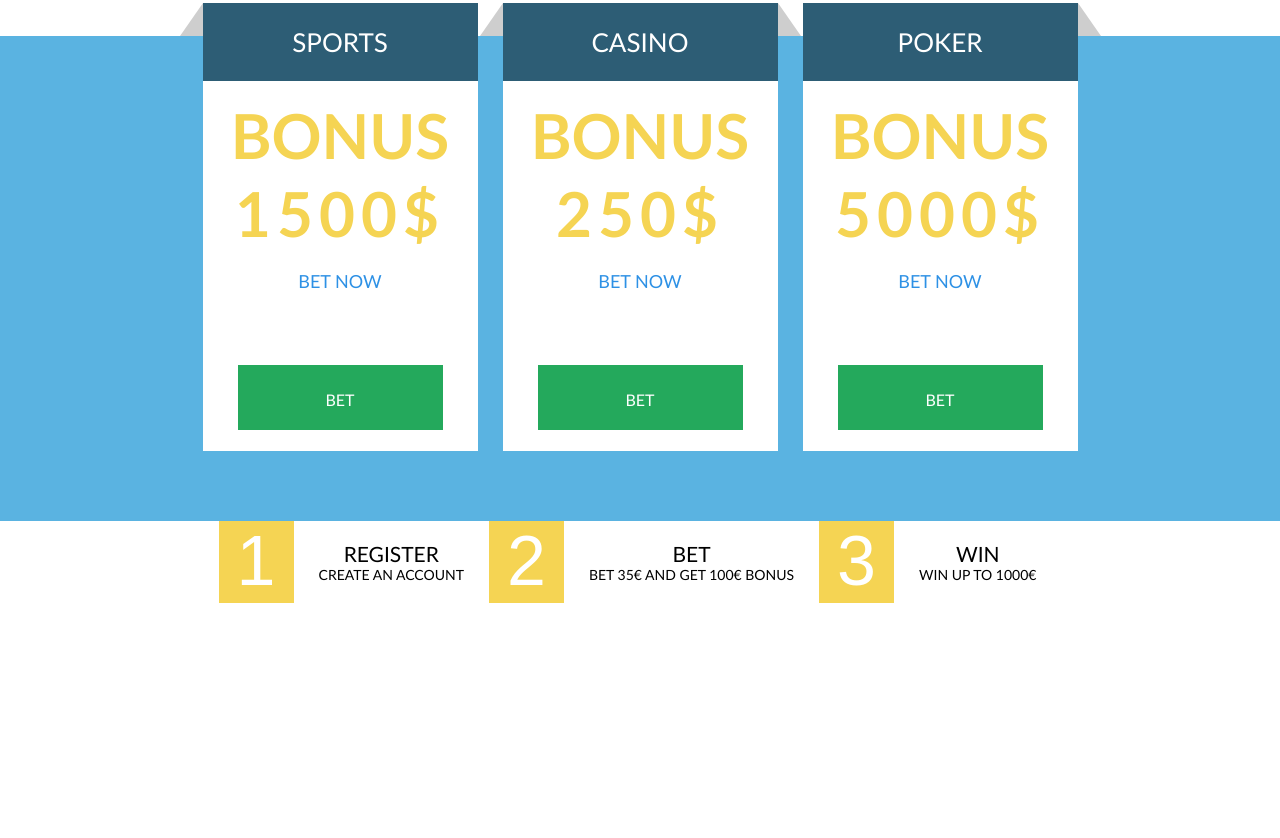
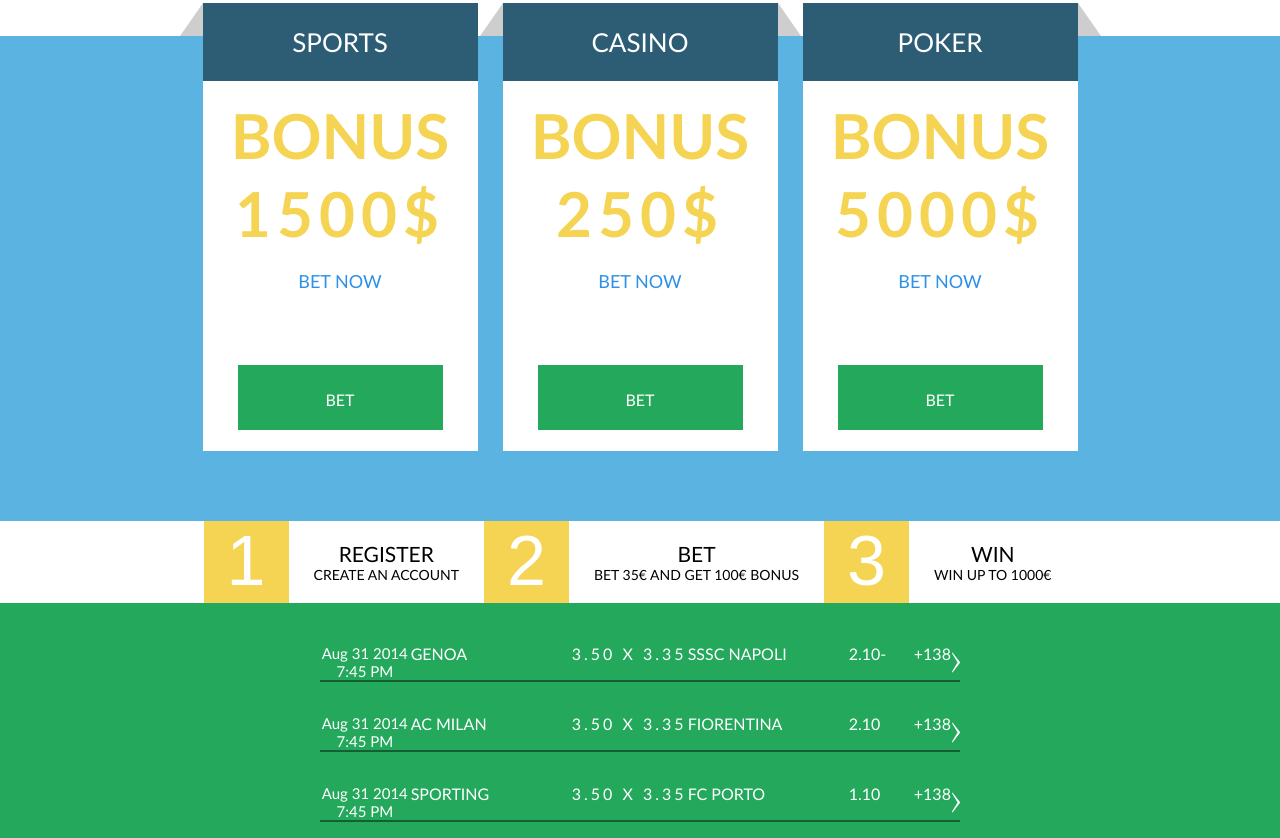
Before and after one commit to Arbusto/BetTest, a website: page src/index.html in a window 1280 px wide. Shown: the part 667-1505 px from the top of the page. Before the commit the page ends 1275 px from the top, so only its background shows below. Drawn offline with Linux system fonts and the light colour scheme; files that its build step writes are made by us from their sources.

Commit message:
Table is done

```diff
--- a/src/index.html
+++ b/src/index.html
@@ -130,6 +130,37 @@
                     <span class="description">WIN UP TO 1000€</span>
                 </div>
             </section>
+            <section class="table">
+                <div class="table-wrapper">
+                    <div class='row'>
+                        <span class="date">Aug 31 2014 7:45 PM</span>
+                        <span class="team">GENOA</span>
+                        <span class="bets">3.50 X 3.35</span>
+                        <span class="team">SSSC NAPOLI</span>
+                        <span class="pay">2.10-</span>
+                        <span class="number">+138</span>
+                        <span class="arrow"></span>
+                    </div>
+                    <div class='row'>
+                        <span class="date">Aug 31 2014 7:45 PM</span>
+                        <span class="team">AC MILAN</span>
+                        <span class="bets">3.50 X 3.35</span>
+                        <span class="team">FIORENTINA</span>
+                        <span class="pay">2.10</span>
+                        <span class="number">+138</span>
+                        <span class="arrow"></span>
+                    </div>
+                    <div class='row'>
+                        <span class="date">Aug 31 2014 7:45 PM</span>
+                        <span class="team">SPORTING</span>
+                        <span class="bets">3.50 X 3.35</span>
+                        <span class="team">FC PORTO</span>
+                        <span class="pay">1.10</span>
+                        <span class="number">+138</span>
+                        <span class="arrow"></span>
+                    </div>
+                </div>
+            </section>
         </div>
 	</body>
 </html>
--- a/src/index.scss
+++ b/src/index.scss
@@ -384,7 +384,7 @@ body {
     align-items: center;
 
     .step {
-        width: 75px;
+        width: 85px;
         background: #f5d453;
         height: 82px;
         font-size: 70px;
@@ -410,3 +410,70 @@ body {
         }
     }
 }
+
+.table {
+    height: 235px;
+    background-color: #24a95c;
+    display: flex;
+    justify-content: center;
+
+    .table-wrapper {
+        width: 50%;
+        display: flex;
+        justify-content: space-around;
+        flex-direction: column;
+        align-items: center;
+        padding-top: 25px;
+
+        .row {
+            width: 100%;
+            border-bottom: 2px solid #135e33;
+            display: flex;
+            align-items: center;
+            justify-content: space-between;
+
+            .date {
+                width: 14%;
+                display: inline-block;
+                text-align: center;
+                font-size: 15px;
+                color: #fff;
+                height: 100%;
+            }
+
+            .team {
+                width: 25%;
+                display: inline-block;
+                color: #fff;
+                height: 100%;
+                vertical-align: super;
+            }
+
+            .bets {
+                color: #fff;
+                letter-spacing: 3px;
+                height: 100%;
+                vertical-align: super;
+            }
+
+            .pay {
+                color: #fff;
+                width: 10%;
+                display: inline-block;
+                height: 100%;
+                vertical-align: super;
+            }
+            .number {
+                height: 100%;
+                vertical-align: super;
+                color: #fff;
+            }
+
+            .arrow {
+                content: url('../img/arrow.png');
+                -webkit-filter: brightness(0) invert(1);
+                filter: brightness(0) invert(1);
+            }
+        }
+    }
+}
```
Also changed, not shown: public/views/index.html (+31 -0 lines), public/css/styles.css, public/img/arrow.png (added), 1 other file.
